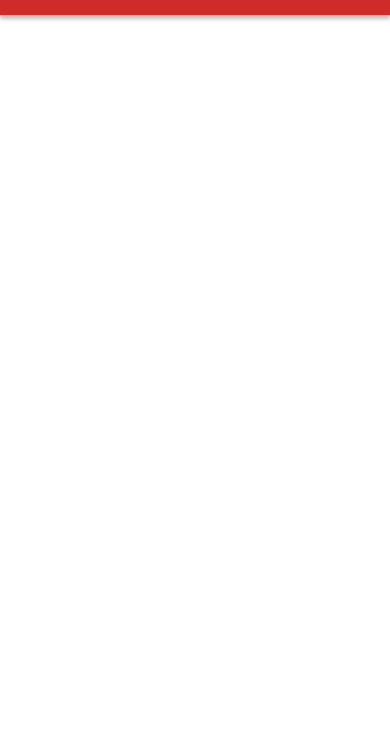
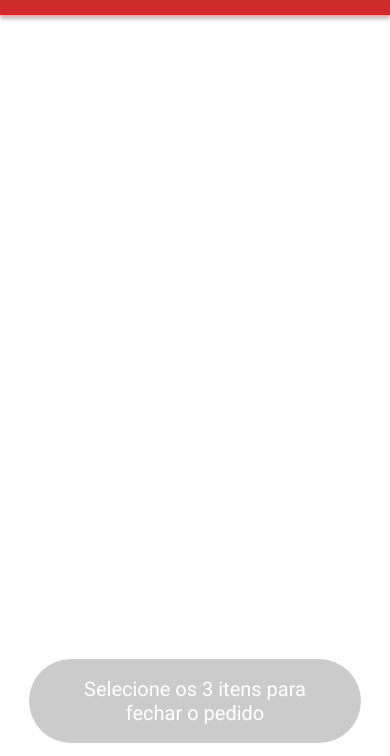
Before and after one commit to AzraelOfAstora/DrivenEats-WebMobile, a plain HTML site: page index.html in a window 390 px wide. Shown: the part 88-844 px from the top of the page. Drawn offline with Linux system fonts and the light colour scheme.

Commit message:
Botão para finalizar compra

```diff
--- a/index.html
+++ b/index.html
@@ -20,7 +20,11 @@
             </div>
         </div>
         <div class="opcoesPedidos"></div>
-        <div class="inferior"></div>
+        <div class="inferior">
+            <div class="botaoFecharCompra">
+                <button id="fecharCompra">Selecione os 3 itens para fechar o pedido</button>
+            </div>
+        </div>
     </div>
 
     <script src="./main.js"></script>
--- a/style.css
+++ b/style.css
@@ -1,11 +1,14 @@
+@import url('https://fonts.googleapis.com/css2?family=Roboto:ital,wght@0,100;0,300;0,400;0,500;0,700;0,900;1,100;1,300;1,400;1,500;1,700;1,900&display=swap');
 @import url('https://fonts.googleapis.com/css2?family=Roboto:ital,wght@0,100;0,300;0,400;0,500;0,700;0,900;1,100;1,300;1,400;1,500;1,700;1,900&display=swap');
 
 @media (max-width: 768px) {
+
     *,
     *::after,
     *::before {
         box-sizing: border-box;
     }
+
     .logo h1 {
         font-family: 'Roboto', sans-serif;
         font-weight: 400;
@@ -20,6 +23,8 @@
         padding: 18px 21px;
         width: 100vw;
         position: fixed;
+        top: 0;
+        left: 0;
     }
 
     .conceito h3 {
@@ -27,4 +32,32 @@
         font-weight: 400;
         font-size: 18px;
     }
+
+    .inferior {
+        height: 13vh;
+        width: 100vh;
+        position: fixed;
+        bottom: 0;
+        left: 0;
+        background-color: white;
+    }
+
+    .botaoFecharCompra {
+        margin: 0 7.5vw;
+    }
+
+    .botaoFecharCompra button {
+        width: 85vw;
+        height: 10vh;
+        margin: 1.5vh 0;
+        border: none;
+        position: fixed;
+        border-radius: 50px;
+        font-family: 'Roboto', sans-serif;
+        color: white;
+        font-weight: 400;
+        font-size: 20px;
+        background-color: #CBCBCB;
+        padding: 5px 50px;
+    }
 }
```
